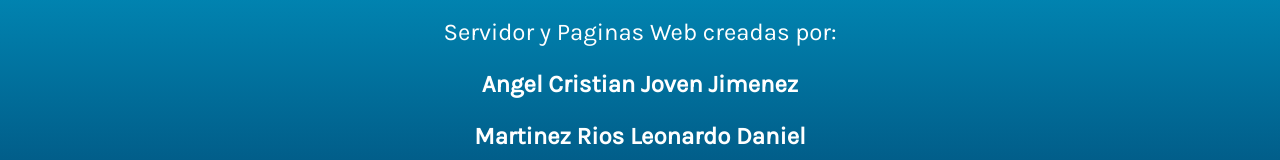
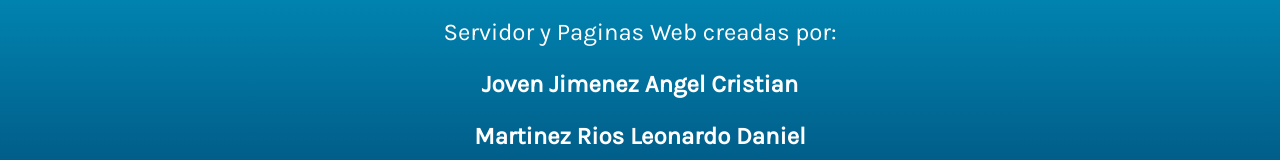
Before and after one commit to Angel-Joven/SDI_Servidor_EQUIPO, a plain HTML site: page index.html in a window 1280 px wide. Shown: the part 336-496 px from the top of the page. Drawn offline with Linux system fonts and the light colour scheme.

Commit message:
Arreglado el error de que un nombre no estaba escrito desde apellidos

```diff
--- a/index.html
+++ b/index.html
@@ -22,7 +22,7 @@
     <hr>
     <div>
         <p>Servidor y Paginas Web creadas por:</p>
-                <p><strong>Angel Cristian Joven Jimenez</strong></p>
+                <p><strong>Joven Jimenez Angel Cristian</strong></p>
                 <p><strong>Martinez Rios Leonardo Daniel</strong></p>
                 <p><strong>Garcia Suarez Jose Andres</strong></p>
         <p>SISTEMAS DE INFORMACION | 1758</p>
```
